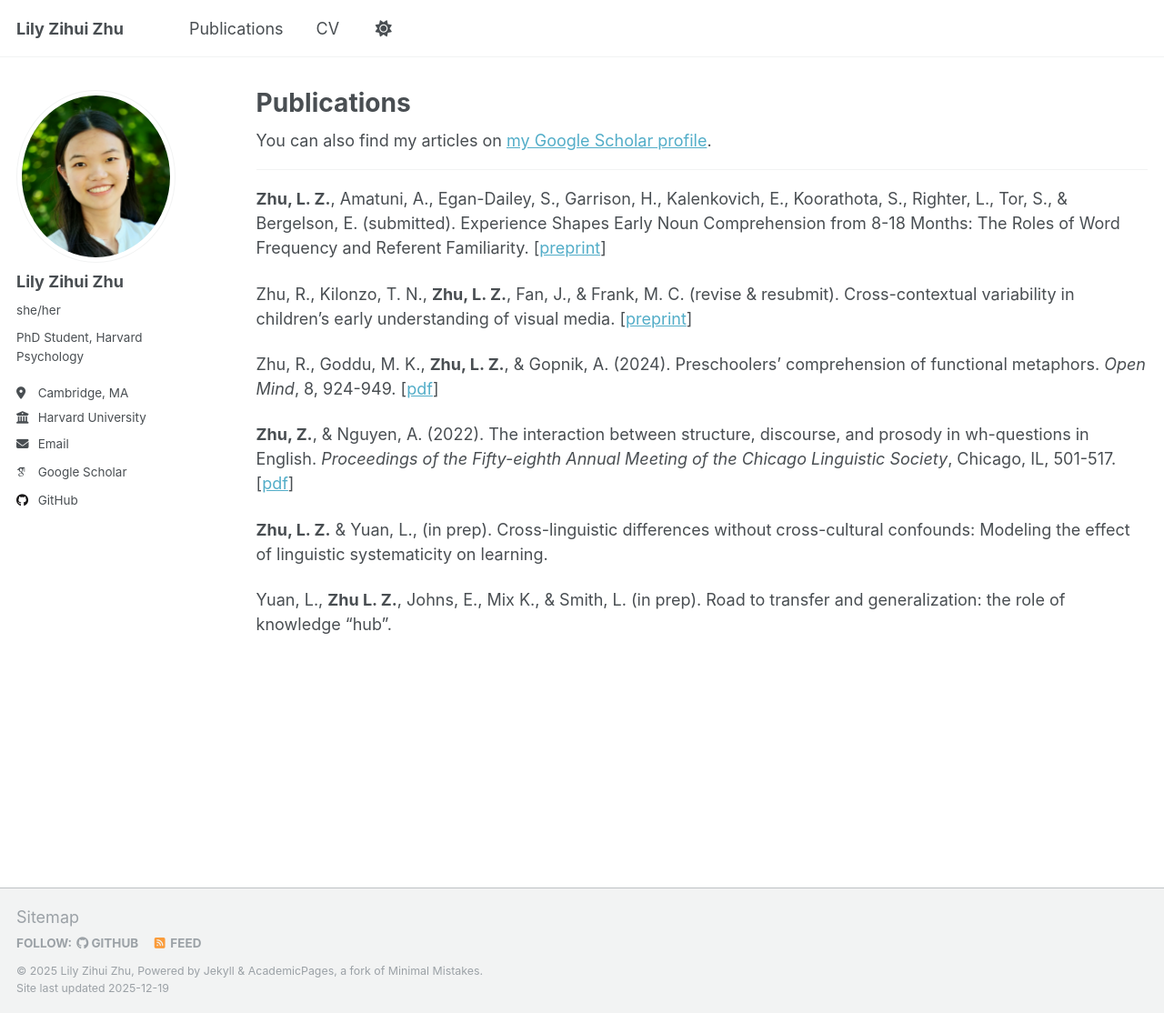
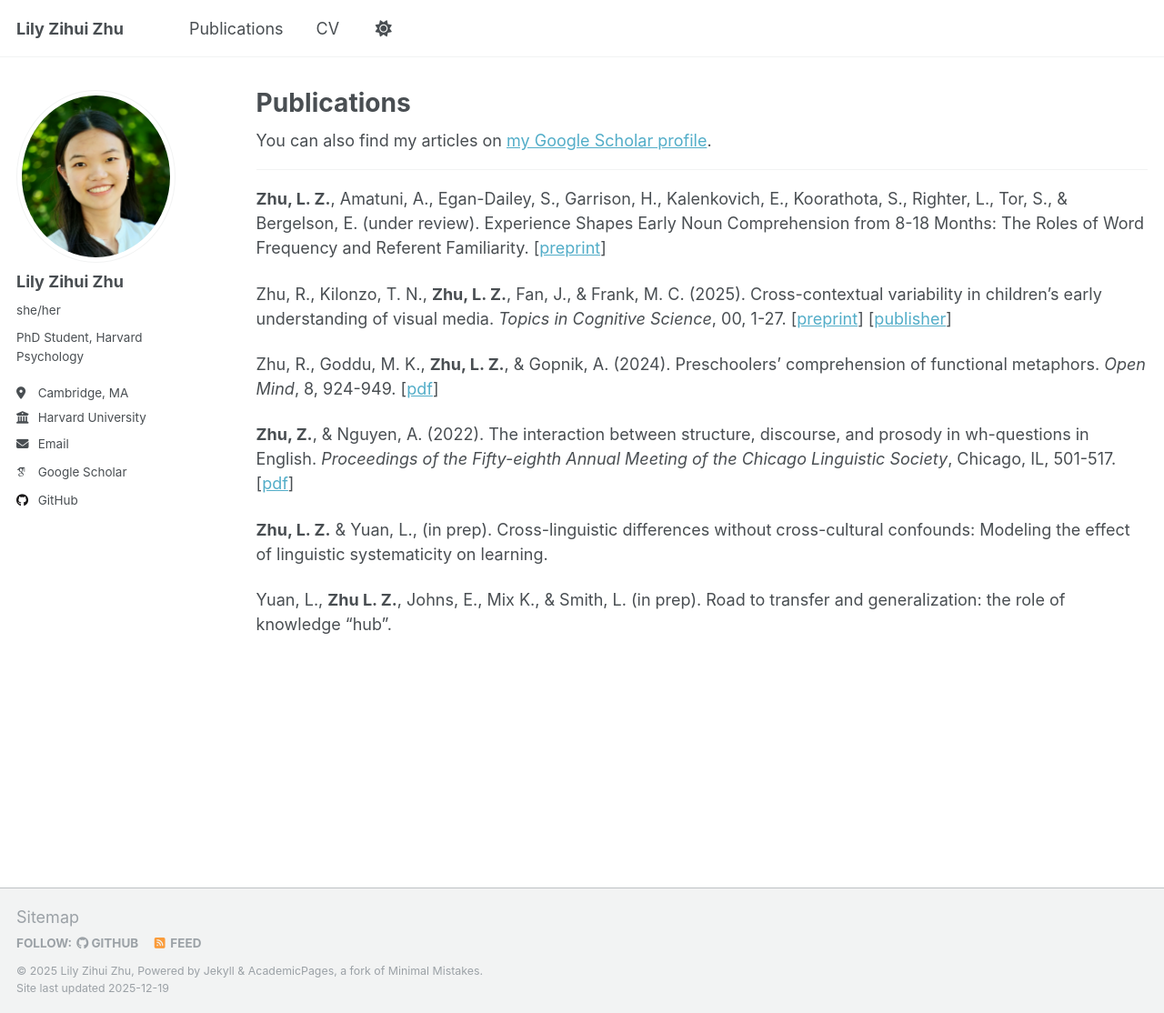
Before and after one commit to lilyzihuizhu/lilyzihuizhu.github.io, a Jekyll site: the page built from _pages/publications.md, in a window 1280 px wide and 1114 px high. Shown: the whole window at 91% size. Built offline with Jekyll 4.4.1, drawn with Linux system fonts in a browser that asks for light colours; some web fonts are replaced.

Commit message:
cv pub grant update Dec 2025

```diff
--- a/_pages/publications.md
+++ b/_pages/publications.md
@@ -13,9 +13,9 @@ author_profile: true
 
 ---
 
-**Zhu, L. Z.**, Amatuni, A., Egan-Dailey, S., Garrison, H., Kalenkovich, E., Koorathota, S., Righter, L., Tor, S., & Bergelson, E. (submitted). Experience Shapes Early Noun Comprehension from 8-18 Months: The Roles of Word Frequency and Referent Familiarity. \[[preprint](https://doi.org/10.31234/osf.io/zchbj_v1)\]
+**Zhu, L. Z.**, Amatuni, A., Egan-Dailey, S., Garrison, H., Kalenkovich, E., Koorathota, S., Righter, L., Tor, S., & Bergelson, E. (under review). Experience Shapes Early Noun Comprehension from 8-18 Months: The Roles of Word Frequency and Referent Familiarity. \[[preprint](https://doi.org/10.31234/osf.io/zchbj_v1)\]
 
-Zhu, R., Kilonzo, T. N., **Zhu, L. Z.**, Fan, J., & Frank, M. C. (revise & resubmit). Cross-contextual variability in children's early understanding of visual media. \[[preprint](https://osf.io/preprints/psyarxiv/79xh5_v1)\]
+Zhu, R., Kilonzo, T. N., **Zhu, L. Z.**, Fan, J., & Frank, M. C. (2025). Cross-contextual variability in children's early understanding of visual media. *Topics in Cognitive Science*, 00, 1-27. \[[preprint](https://osf.io/preprints/psyarxiv/79xh5_v1)\] \[[publisher](https://doi.org/10.1111/tops.70034)\]
 
 Zhu, R., Goddu, M. K., **Zhu, L. Z.**, & Gopnik, A. (2024). Preschoolers' comprehension of functional metaphors. *Open Mind*, 8, 924-949. \[[pdf](https://doi.org/10.1162/opmi_a_00152)\]
 
```
Also changed, not shown: _pages/cv.md (+1 -1 lines), 1 other file.
